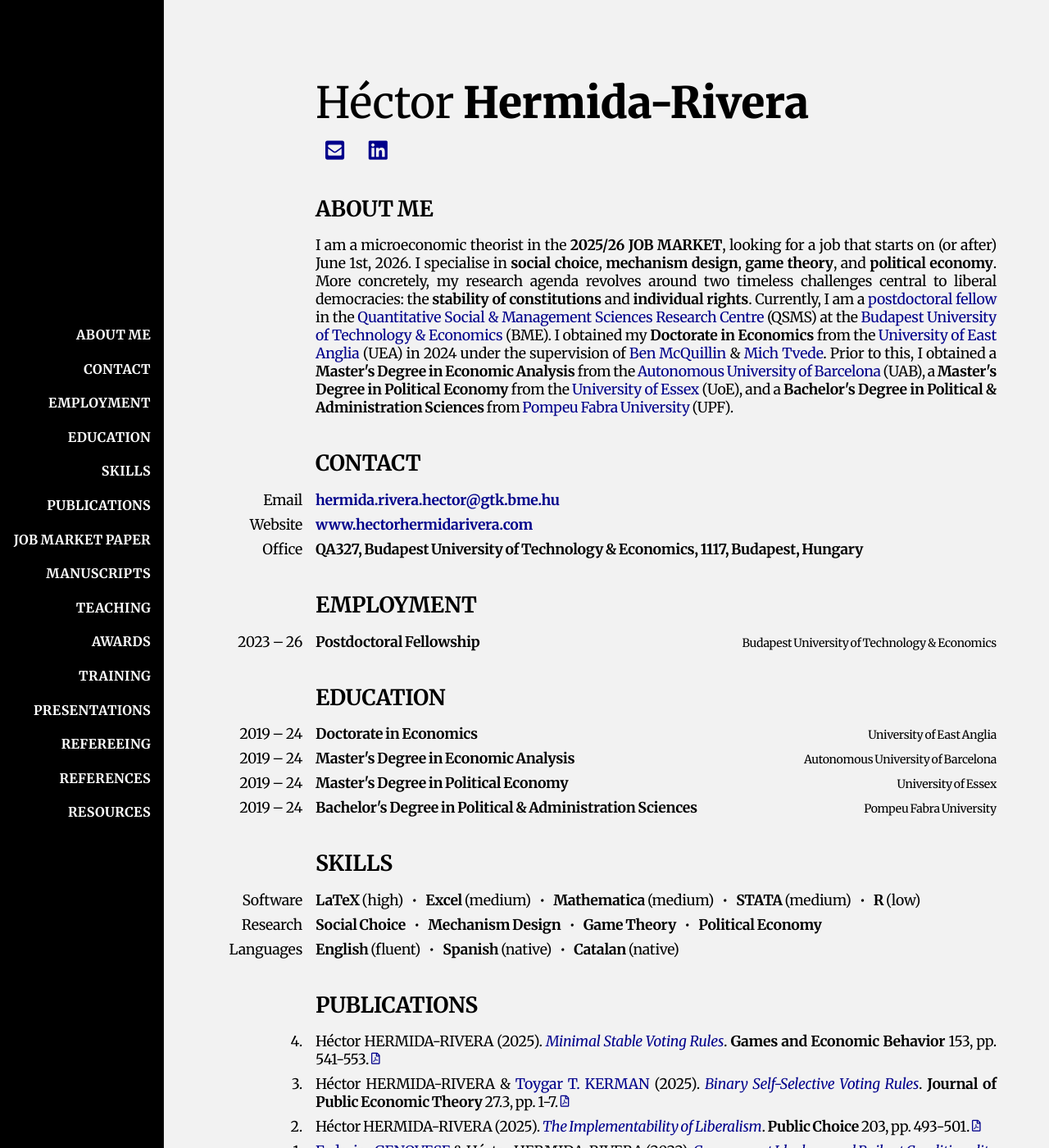
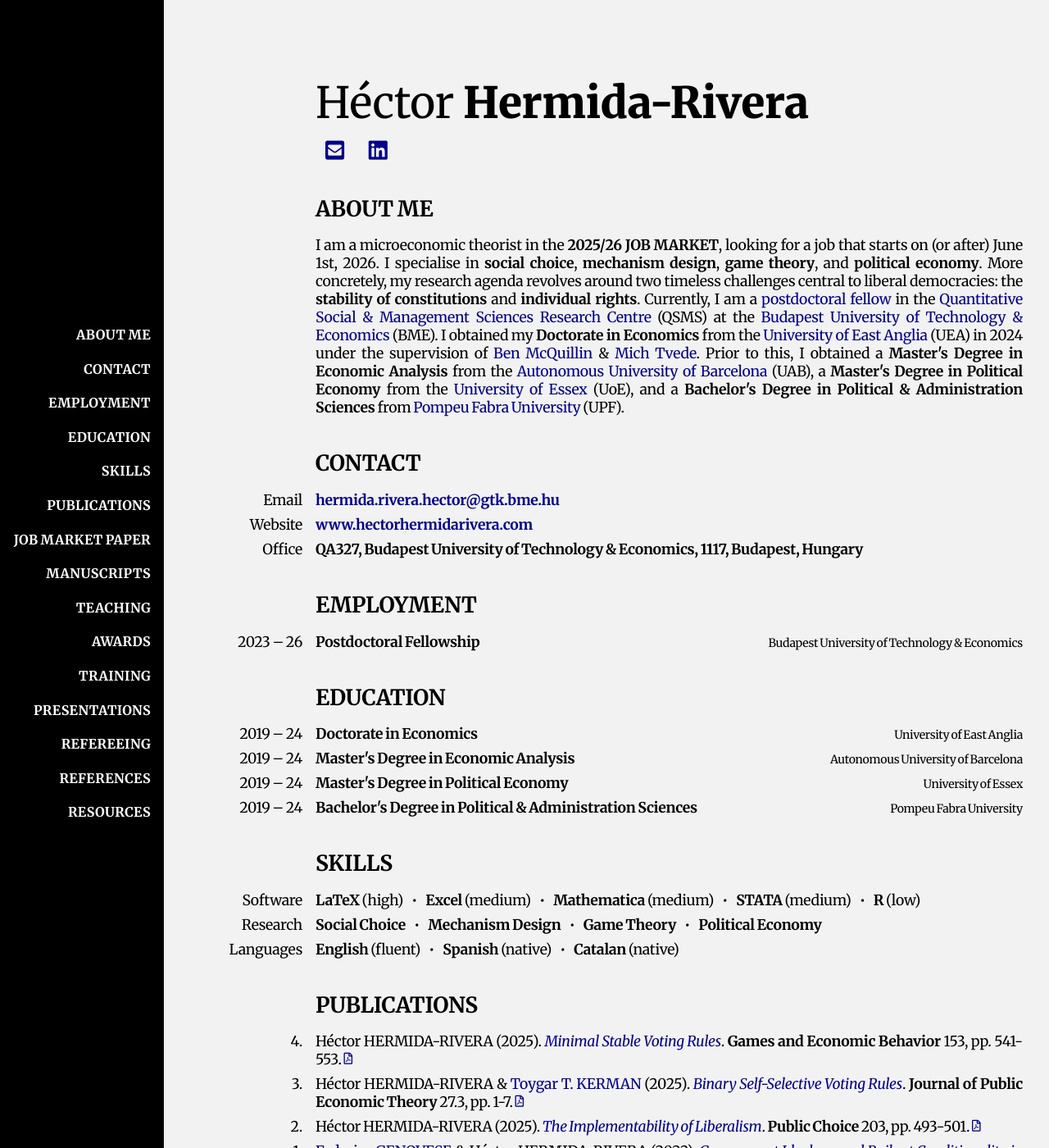
Before and after one commit to HectorHermidaRivera/hectorhermidarivera.github.io, a Jekyll site: the page built from index.md, in a window 1280 px wide and 1400 px high. Shown: the whole window at 82% size. Built offline with Jekyll 4.4.1, drawn with Linux system fonts in a browser that asks for light colours; a style sheet for code colours, icons or effects is not loaded.

Commit message:
Update style.css

```diff
--- a/assets/css/style.css
+++ b/assets/css/style.css
@@ -7,7 +7,7 @@ body {
 
 .content {
   margin-left: 200px;       /* space for the sidebar */
-  padding: 5% 5% 5% 5%;     /* relative padding */
+  padding: 5% 2.5% 2.5% 5%;     /* relative padding */
   max-width: 1300px;        /* optional */
   box-sizing: border-box;
   font-size: 1.1em;
```
